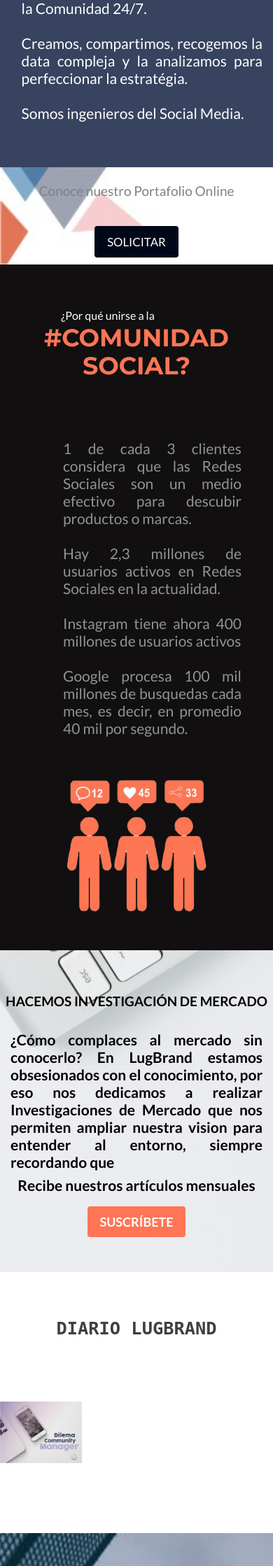
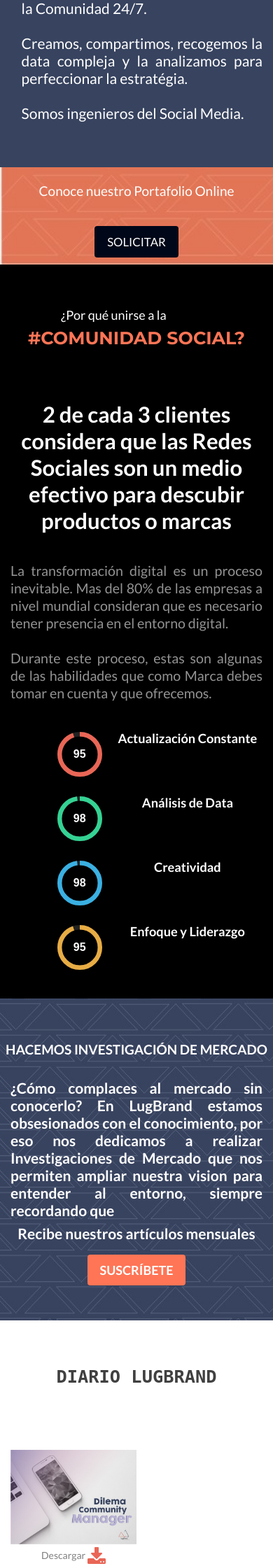
Before and after one commit to luiighi2693/lugbrand, a PHP site: page / in a window 390 px wide. Shown: the part 3002-5240 px from the top of the page at 70% size. Run offline with PHP 8.4, Linux system fonts and the light colour scheme.

Commit message:
ultimos cambios visuales

```diff
--- a/css/responsive.css
+++ b/css/responsive.css
@@ -367,3 +367,9 @@
 		display: none;
 	}
 }
+
+@media (max-width: 991px) and (min-width: 200px) {
+	.widthFixedImageDiary{
+		width:50%!important;
+	}
+}
--- a/index.php
+++ b/index.php
@@ -255,11 +255,11 @@
     </div>
 </section>
 
-<section class="purchase-now" style="    padding-bottom: 0;    padding-top: 0;    background: #ff7556;     background: url(./images/BotondeAccion.jpg); background-size: cover;">
+<section class="purchase-now" style="    padding-bottom: 0;    padding-top: 0;    background: #ff7556;     background: url(./images/backgrounds/fondo-portafolio.jpg); background-size: cover;">
     <div class="container">
         <div class="row">
             <div class="col-md-8">
-                <h3 class="actionBannerFixed" style="text-align: right;">
+                <h3 class="actionBannerFixed" style="text-align: right; color: white">
                     Conoce nuestro Portafolio Online</h3>
             </div>
             <div class="col-md-4">
@@ -269,44 +269,94 @@
     </div>
 </section>
 
-<section class="about-us" id="aboutus4" style="    background: #110f0f;">
+<section class="about-us" id="aboutu4" style="background-color: black;">
     <div class="container">
         <div class="section-header">
-            <h6 class="white-text" style="    text-align: left;margin-left: 20%;">
+            <h4 class="white-text" style="    text-align: left;margin-left: 20%;">
                 &iquest;Por qu&eacute; unirse a la
-            </h6>
-            <h2 class="white-text" style="color: #ff7556; font-size: 2.5em!important;">#COMUNIDAD SOCIAL?</h2>
+            </h4>
+            <h2 class="white-text" style="color: #ff7556;">#COMUNIDAD SOCIAL?</h2>
         </div>
-        <div class="container">
-            <div class="col-lg-6 col-md-6 column"  style="font-size: 1.5em;">
-                <p style="text-align: justify; padding-left: 15%;">
-                    1 de cada 3 clientes considera que las Redes Sociales son un medio efectivo para descubir productos o marcas.<br/><br/>
-                    Hay 2,3 millones de usuarios  activos en Redes Sociales en la actualidad.<br/><br/>
-                    Instagram tiene ahora 400 millones de usuarios activos<br/><br/>
-                    Google procesa 100 mil millones de busquedas cada mes, es decir, en promedio 40 mil por segundo.
-                </p>
+        <div class="row">
+            <div class="col-lg-6 col-md-6 column zerif-rtl-big-title">
+                    <div class="big-intro" data-scrollreveal="enter left after 0s over 1s" data-sr-init="true" data-sr-complete="true" style="    font-size: 3.2em;font-weight: bold;">2 de cada 3 clientes considera  que las Redes Sociales son un medio efectivo para descubir productos o marcas</div>
             </div>
-            <div class="col-lg-6 col-md-6 column">
-                <img  class="img-responsive marginCustomImages" src="images/socialmaster.png"  alt="project"/>
+            <div class="col-lg-3 col-md-3 column zerif_about_us_center text_and_skills" data-scrollreveal="enter bottom after 0s over 1s" data-sr-init="true" data-sr-complete="true">
+                <p style="    font-size: 1.4em;text-align: justify;">
+                    La transformaci&oacute;n digital es un proceso inevitable. Mas del 80% de las empresas  a nivel mundial consideran que es necesario  tener presencia en el entorno digital.
+                    <br>
+                    <br>Durante este proceso, estas son algunas de las habilidades que como Marca debes tomar en cuenta y que ofrecemos.
+            </div>
+            <div class="col-lg-3 col-md-3 column zerif-rtl-skills ">
+                <ul class="skills" data-scrollreveal="enter right after 0s over 1s" data-sr-init="true" data-sr-complete="true">
+                    <li class="skill skill_1">
+                        <div class="skill-count">
+                            <div style="display: inline; width: 64px; height: 200px;">
+                                <canvas width="80" height="250" style="width: 64px; height: 200px;"></canvas>
+                                <input role="presentation" type="text" id="your-skill-1" value="95" data-thickness=".2" class="skill1" tabindex="-1" readonly="readonly" style="width: 36px; height: 21px; position: absolute; vertical-align: middle; margin-top: 21px; margin-left: -50px; border: 0px; background: none; font-style: normal; font-variant: normal; font-weight: bold; font-stretch: normal; font-size: 12px; line-height: normal; font-family: Arial; text-align: center; color: rgb(255, 255, 255); padding: 0px; -webkit-appearance: none;">
+                            </div>
+                        </div>
+                        <div class="section-legend" style="text-align: center; font-size: 1.3em;">
+                            <label for="your-skill-1">Actualizaci&oacute;n</label>
+                            <label for="your-skill-1">Constante</label>
+                        </div>
+                    </li>
+                    <li class="skill skill_2">
+                        <div class="skill-count">
+                            <div style="display: inline; width: 64px; height: 200px;">
+                                <canvas width="80" height="250" style="width: 64px; height: 200px;"></canvas>
+                                <input role="presentation" type="text" id="your-skill-2" value="98" data-thickness=".2" class="skill2" tabindex="-1" readonly="readonly" style="width: 36px; height: 21px; position: absolute; vertical-align: middle; margin-top: 21px; margin-left: -50px; border: 0px; background: none; font-style: normal; font-variant: normal; font-weight: bold; font-stretch: normal; font-size: 12px; line-height: normal; font-family: Arial; text-align: center; color: rgb(255, 255, 255); padding: 0px; -webkit-appearance: none;">
+                            </div>
+                        </div>
+                        <div class="section-legend" style="text-align: center; font-size: 1.3em;">
+                            <label for="your-skill-2">An&aacute;lisis de</label>
+                            <label for="your-skill-2">Data</label>
+                        </div>
+                    </li>
+                    <li class="skill skill_3">
+                        <div class="skill-count">
+                            <div style="display: inline; width: 64px; height: 200px;">
+                                <canvas width="80" height="250" style="width: 64px; height: 200px;"></canvas>
+                                <input role="presentation" type="text" id="your-skill-3" value="98" data-thickness=".2" class="skill3" tabindex="-1" readonly="readonly" style="width: 36px; height: 21px; position: absolute; vertical-align: middle; margin-top: 21px; margin-left: -50px; border: 0px; background: none; font-style: normal; font-variant: normal; font-weight: bold; font-stretch: normal; font-size: 12px; line-height: normal; font-family: Arial; text-align: center; color: rgb(255, 255, 255); padding: 0px; -webkit-appearance: none;">
+                            </div>
+                        </div>
+                        <div class="section-legend" style="text-align: center; font-size: 1.3em;">
+                            <label for="your-skill-3">Creatividad</label>
+                        </div>
+                    </li>
+                    <li class="skill skill_4">
+                        <div class="skill-count">
+                            <div style="display: inline; width: 64px; height: 200px;">
+                                <canvas width="80" height="250" style="width: 64px; height: 200px;"></canvas>
+                                <input role="presentation" type="text" id="your-skill-4" value="95" data-thickness=".2" class="skill4" tabindex="-1" readonly="readonly" style="width: 36px; height: 21px; position: absolute; vertical-align: middle; margin-top: 21px; margin-left: -50px; border: 0px; background: none; font-style: normal; font-variant: normal; font-weight: bold; font-stretch: normal; font-size: 12px; line-height: normal; font-family: Arial; text-align: center; color: rgb(255, 255, 255); padding: 0px; -webkit-appearance: none;">
+                            </div>
+                        </div>
+                        <div class="section-legend" style="text-align: center; font-size: 1.3em;">
+                            <label for="your-skill-4">Enfoque y</label>
+                            <label for="your-skill-4">Liderazgo</label>
+                        </div>
+                    </li>
+                </ul>
             </div>
         </div>
     </div>
 </section>
 
-<section class="about-us" id="aboutus5" style="background: url('./images/backgrounds/investigacionMercado/bannerportada.jpg'); background-position: center center; font-weight: bolder;">
+
+<section class="about-us" id="aboutus5" style="background: url('./images/backgrounds/investigacionMercado/fondo-investiqar.jpg  '); background-position: center center; font-weight: bolder;">
     <div class="container">
         <div class="row">
             <div class="section-header" style="padding-bottom: 30px; text-align: center;">
-                <h3 class="white-text" style="color: black;"><b>HACEMOS INVESTIGACI&Oacute;N DE MERCADO</b></h3>
+                <h3 class="white-text" style="color: white;"><b>HACEMOS INVESTIGACI&Oacute;N DE MERCADO</b></h3>
             </div>
             <div class="col-lg-12 col-md-12 column" style="margin-bottom: 2%;">
-                <p style="color: black; text-align: justify; font-size: 1.5em;">
+                <p style="color: white; text-align: justify; font-size: 1.5em;">
                     &iquest;C&oacute;mo complaces al mercado sin conocerlo? En LugBrand estamos obsesionados con el conocimiento, por eso nos dedicamos a realizar Investigaciones
                     de Mercado que nos permiten ampliar nuestra vision para entender al entorno, siempre recordando que
                 </p>
             </div>
             <div class="col-lg-12 col-md-12 column" style="margin-bottom: 2%;">
-                <p style="color: black; text-align: center; font-size: 1.5em;">
+                <p style="color: white; text-align: center; font-size: 1.5em;">
                     Recibe nuestros art&iacute;culos mensuales
                 </p>
             </div>
@@ -326,8 +376,11 @@
             <h2 class="dark-text" style="font-family: monospace">Diario LugBrand</h2>
         </div>
 
-        <div class="row">
-            <img style="width: 30%;" class="img-responsive" src="images/community-manager.jpg"  alt="project"/>
+        <div class="widthFixedImageDiary" style="width: 30%;">
+            <div style="width: 100%;">
+                <img style="    margin-bottom: 2%;" class="img-responsive" src="images/community-manager.jpg"  alt="project"/>
+                Descargar <a href="files/BlogIncómodoUno.docx"><i class="fa fa-download fa-2x" aria-hidden="true"></i></a>
+            </div>
         </div>
     </div>
 </section>
```
Also changed, not shown: images/backgrounds/fondo-portafolio.jpg (added), images/backgrounds/investigacionMercado/fondo-investiqar.jpg (added), 1 other file.
